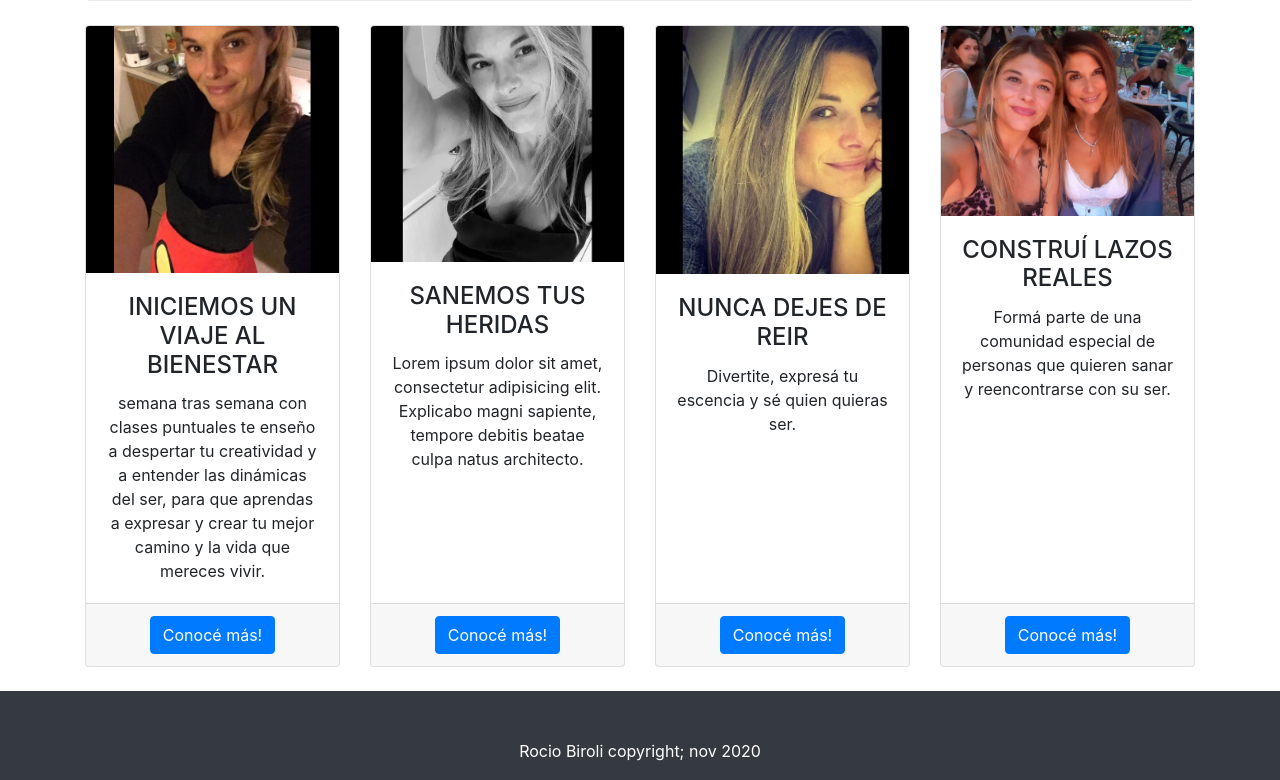
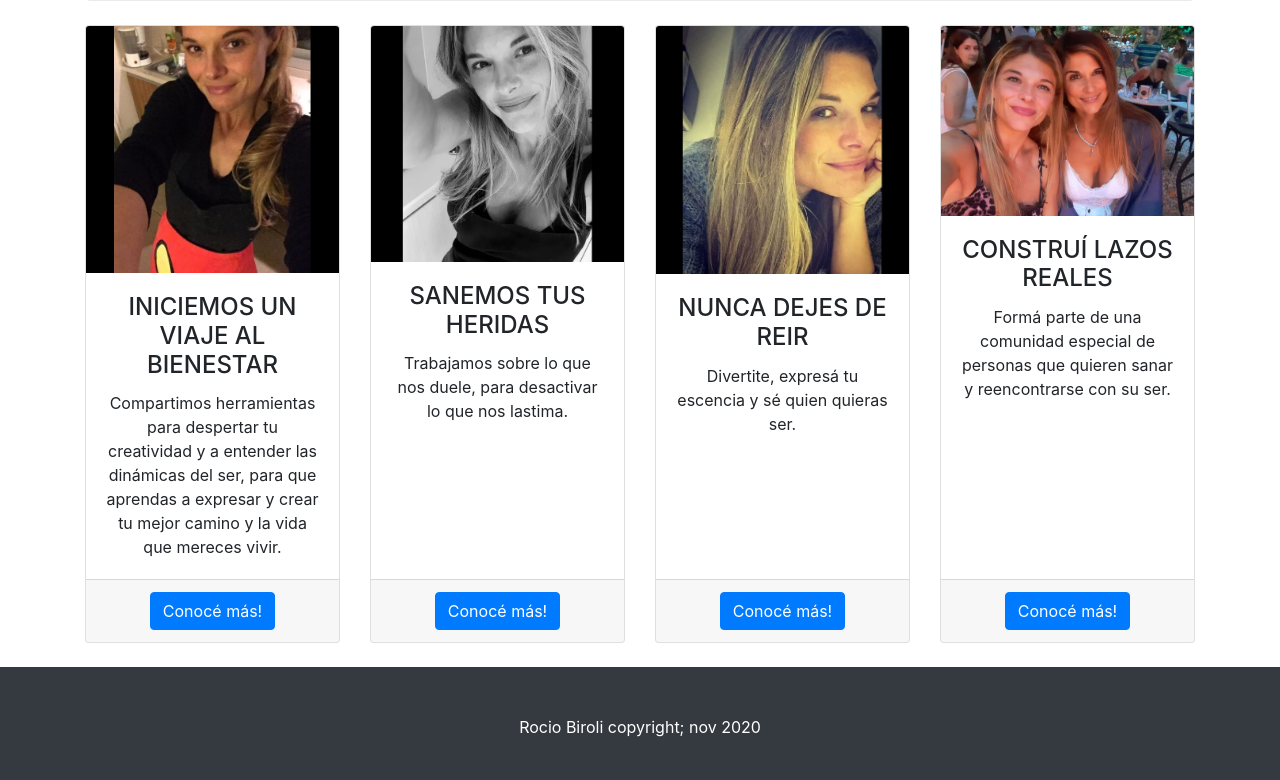
Before and after one commit to jadosfer/Rocio-Biroli-Camino-al-Bienestar, a website: page index.html in a window 1280 px wide. Shown: the part 482-1262 px from the top of the page. Drawn offline with Linux system fonts and the light colour scheme.

```diff
--- a/index.html
+++ b/index.html
@@ -66,7 +66,7 @@
           <img class="card-img-top" src="rocio1BG.jpg" alt="">
           <div class="card-body">
             <h4 class="card-title">INICIEMOS UN VIAJE AL BIENESTAR</h4>
-            <p class="card-text">semana tras semana con clases puntuales te enseño a despertar tu creatividad y a entender las dinámicas del ser, para que aprendas a expresar y crear tu mejor camino y la vida que mereces vivir.</p>
+            <p class="card-text">Compartimos herramientas para despertar tu creatividad y a entender las dinámicas del ser, para que aprendas a expresar y crear tu mejor camino y la vida que mereces vivir.</p>
           </div>
           <div class="card-footer">
             <a href="#" class="btn btn-primary">Conocé más!</a>
@@ -79,7 +79,7 @@
           <img class="card-img-top" src="ro2.jpg" alt="">
           <div class="card-body">
             <h4 class="card-title">SANEMOS TUS HERIDAS</h4>
-            <p class="card-text">Lorem ipsum dolor sit amet, consectetur adipisicing elit. Explicabo magni sapiente, tempore debitis beatae culpa natus architecto.</p>
+            <p class="card-text">Trabajamos sobre lo que nos duele, para desactivar lo que nos lastima.</p>
           </div>
           <div class="card-footer">
             <a href="#" class="btn btn-primary">Conocé más!</a>
```
